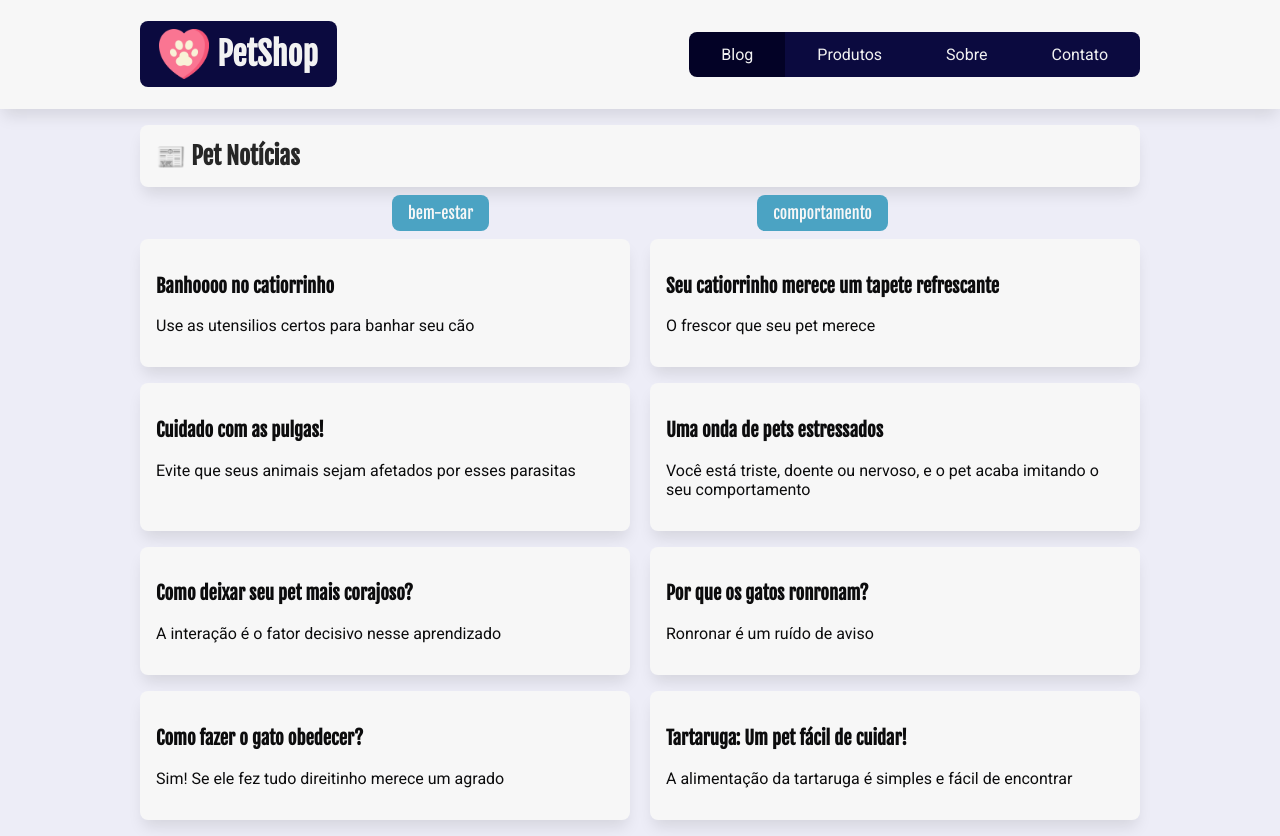
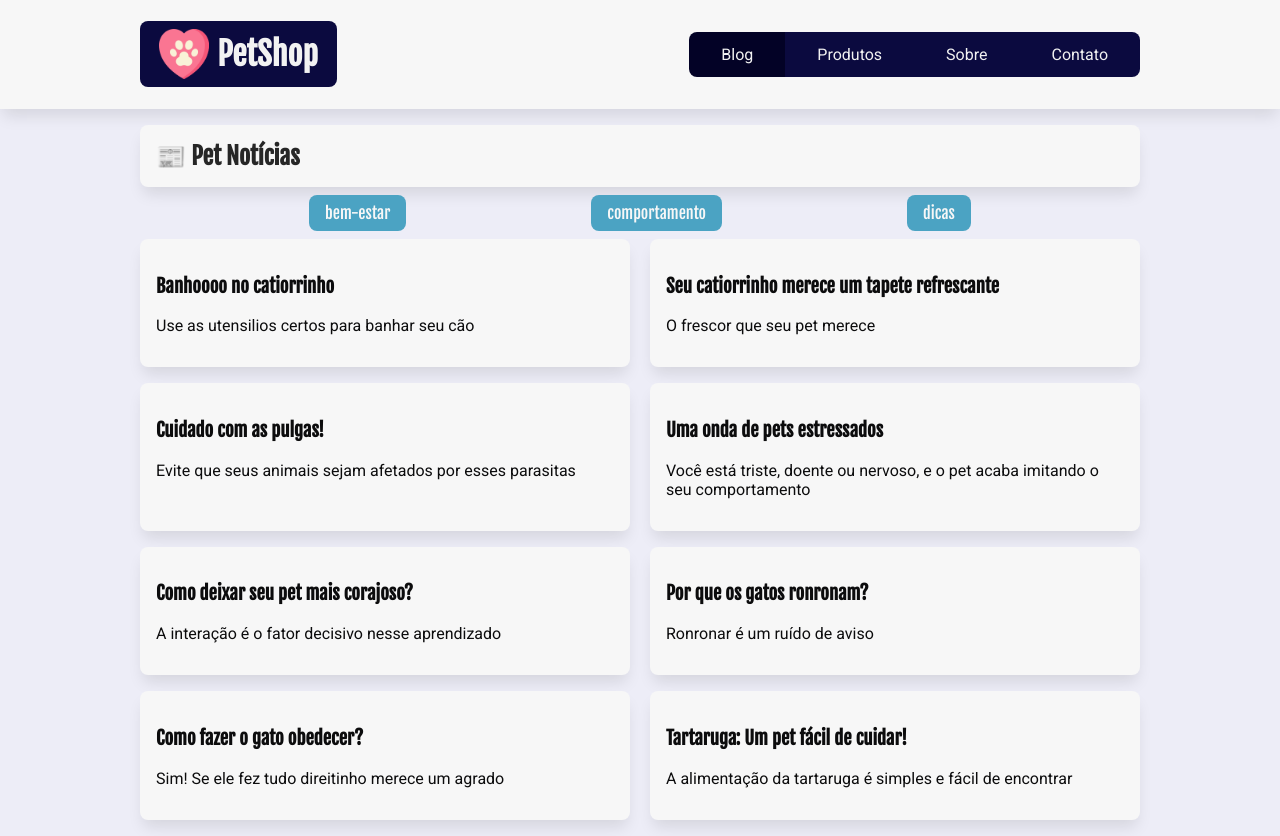
Before and after one commit to DR4CH3N/petshop-matheus, a React (Create React App) app: page / in a window 1280 px wide. Built offline with nearby package versions, Linux system fonts and the light colour scheme; data requests are answered from the project's data file.

Commit message:
ajustes no css

```diff
--- a/db.json
+++ b/db.json
@@ -7,6 +7,10 @@
     {
       "id": 2,
       "nome": "comportamento"
+    },
+    {
+      "id": 3,
+      "nome": "dicas"
     }
   ],
   "posts": [
--- a/src/components/ListaCategorias/ListaCategorias.jsx
+++ b/src/components/ListaCategorias/ListaCategorias.jsx
@@ -35,7 +35,7 @@ const ListaCategorias = () => {
     // retornar uma ul li no ListaCategorias
     <div className={estilos.lista_categorias}>
       <ul>
-        {/* aqui fazemos um loop foreach para acessar cada categoria */}
+        {/* aqui fazemos um loop foreach para acessar cada categoria, a versão abaixo comentada é a versão sem destructuring. a 2 versão é a versão com destructuring */}
         {/* {categorias.map(({ categoria }) => {
           return <li key={categoria.id}> {categoria.nome}</li>;
         })} */}
@@ -43,7 +43,7 @@ const ListaCategorias = () => {
         {categorias.map(({ id, nome }) => {
           return (
             <li key={id}>
-              <Link to="">{nome} </Link>
+              <Link to={`/categoria/${nome}`}>{nome} </Link>
             </li>
           );
         })}
--- a/src/components/ListaCategorias/ListaCategorias.module.css
+++ b/src/components/ListaCategorias/ListaCategorias.module.css
@@ -7,6 +7,7 @@
   padding: 0;
   display: flex;
   justify-content: space-evenly;
+  flex-wrap: wrap;
 }
 
 .lista_categorias li {
```
Lines whose indentation alone changed are shown as unchanged.
